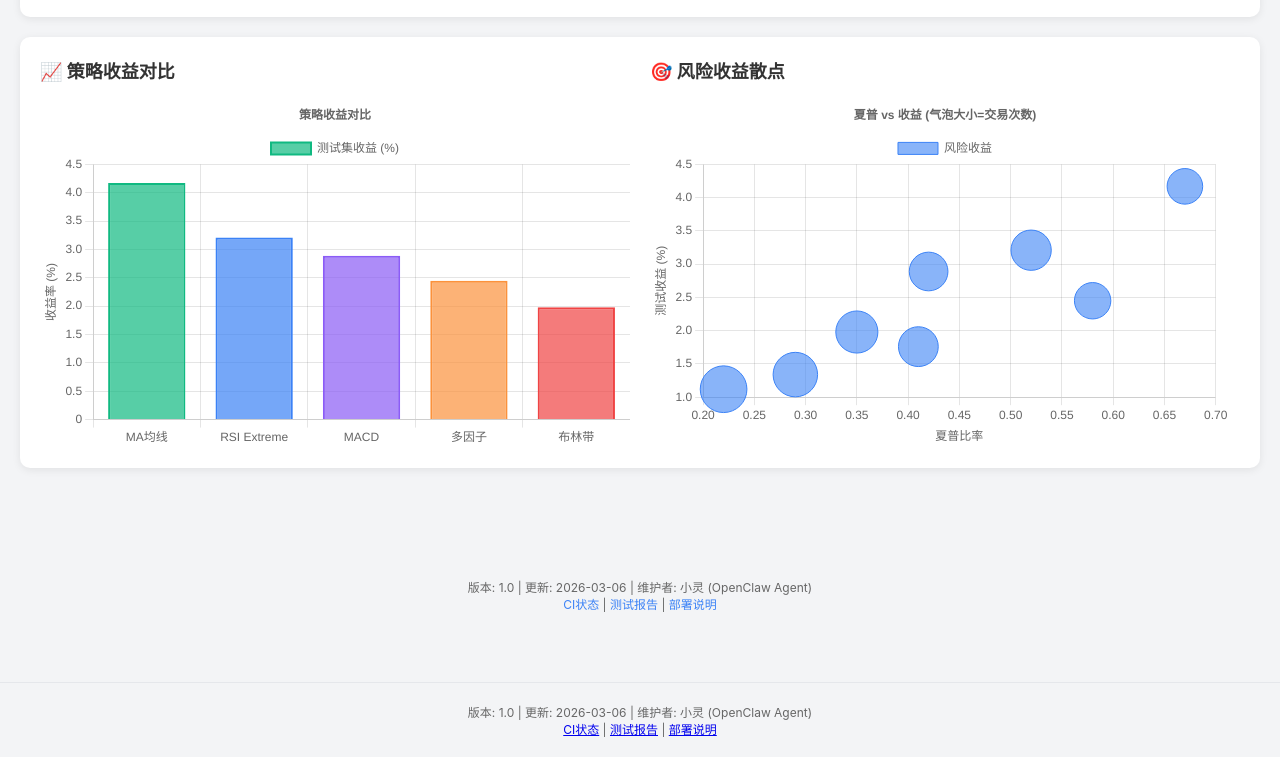
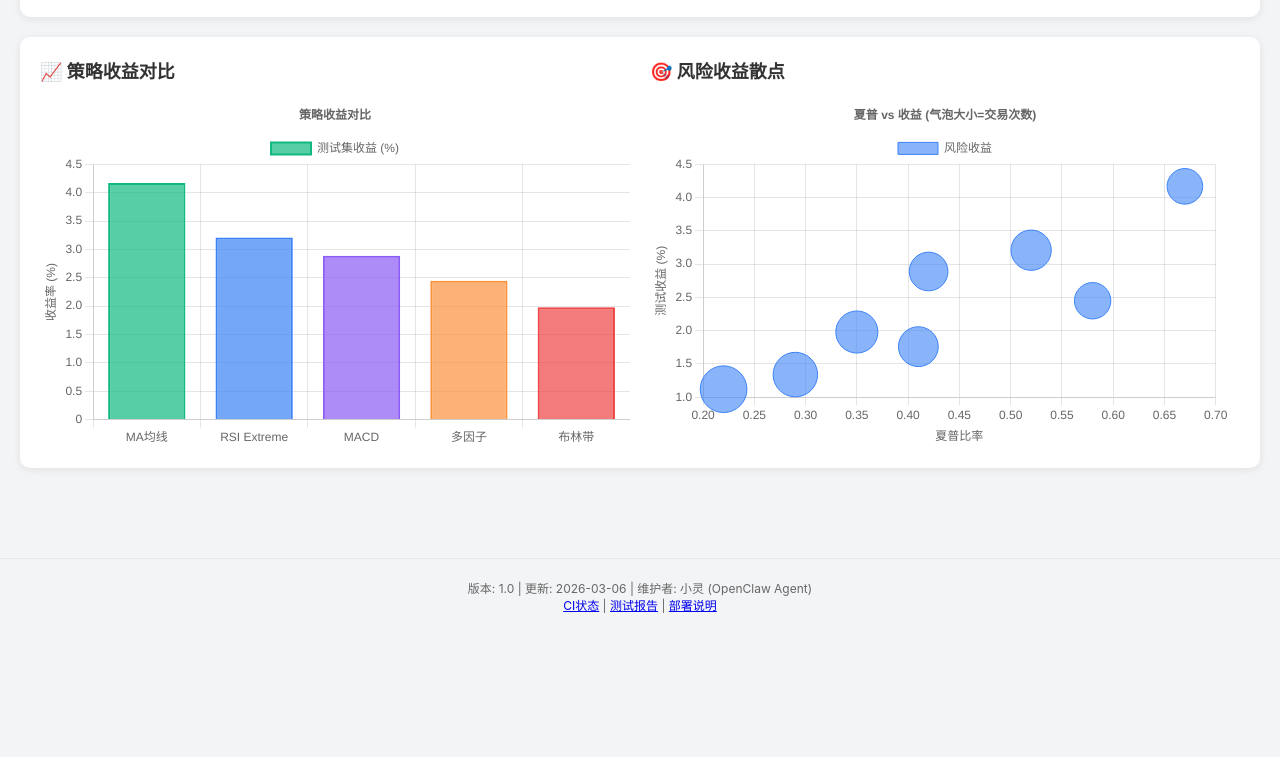
Before and after one commit to levy0834/a-share-etf-quant, a plain HTML site: page docs/analysis.html in a window 1280 px wide. Shown: the part 695-1452 px from the top of the page. After the commit the page ends 1328 px from the top, so only its background shows below. Drawn offline with Linux system fonts and the light colour scheme.

Commit message:
fix: 删除策略分析看板重复的 footer

```diff
--- a/docs/analysis.html
+++ b/docs/analysis.html
@@ -306,15 +306,6 @@
                 </div>
             </div>
         </div>
-    </div>
-
-    <div class="footer">
-        <p>版本: 1.0 | 更新: 2026-03-06 | 维护者: 小灵 (OpenClaw Agent)</p>
-        <p>
-            <a href="https://github.com/levy0834/a-share-etf-quant/actions" target="_blank">CI状态</a> |
-            <a href="docs/VERIFICATION_REPORT.md" target="_blank">测试报告</a> |
-            <a href="docs/PAGES_DEPLOY.md" target="_blank">部署说明</a>
-        </p>
     </div>
 
     <!-- Chart.js库 - 使用本地副本（确保GitHub Pages可访问） -->
```
